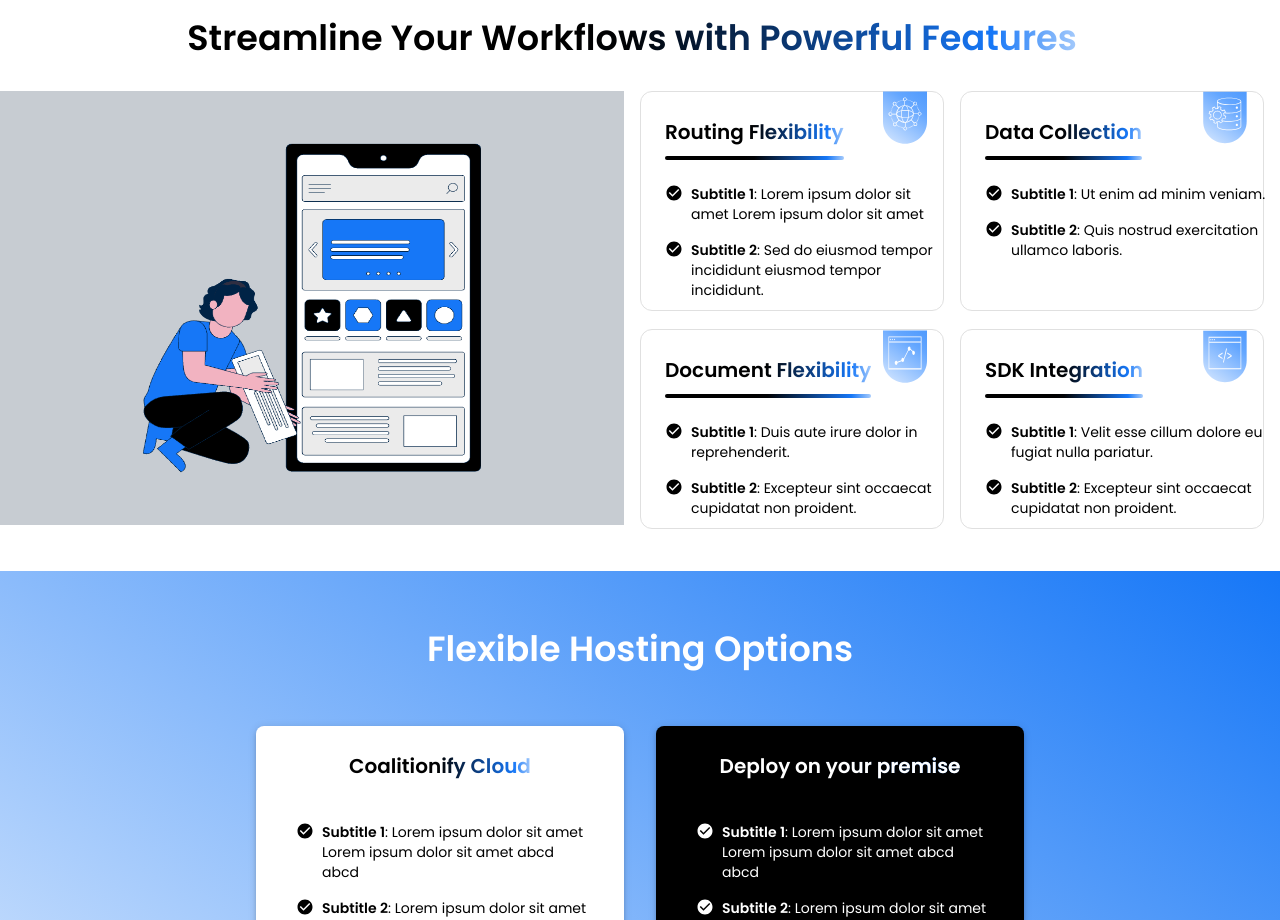
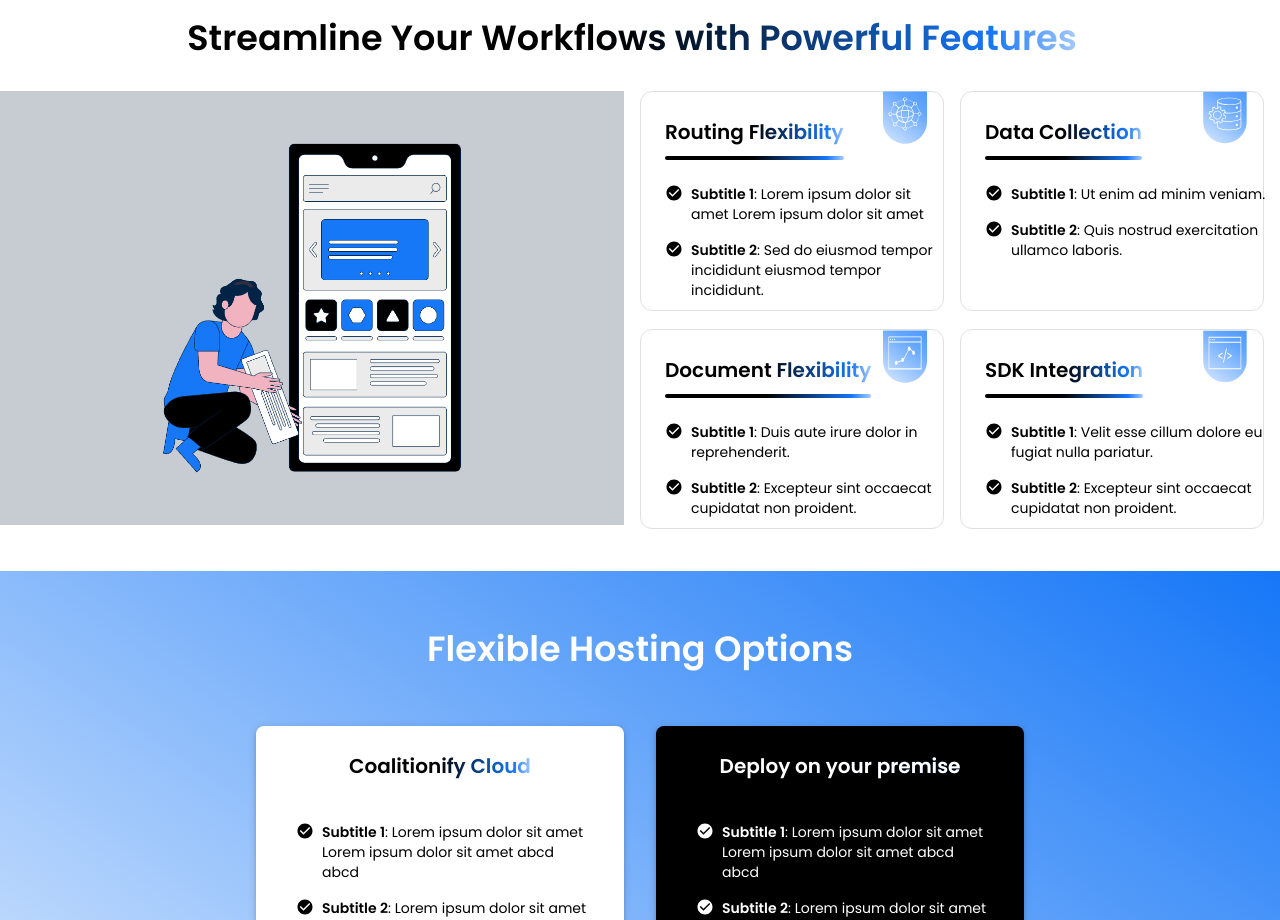
Before and after one commit to 8shivram8/cms-docker-test, a React (Create React App) app: page / in a window 1280 px wide. Shown: the part 1320-2240 px from the top of the page. Built offline with nearby package versions, Linux system fonts and the light colour scheme.

Commit message:
img changes

```diff
--- a/src/new components/CenterScreen.jsx
+++ b/src/new components/CenterScreen.jsx
@@ -226,7 +226,8 @@ const CenterScreen = () => {
                         <img
                             src={backImage}
                             style={{
-                                width: '80%',
+                                objectFit:'contain',
+                                width: isMobile ? '80%' : '',
                                 height: '80%',
                                 borderRadius: isMobile ? '8px' : '0', // Rounded corners for mobile
                             }}
```
